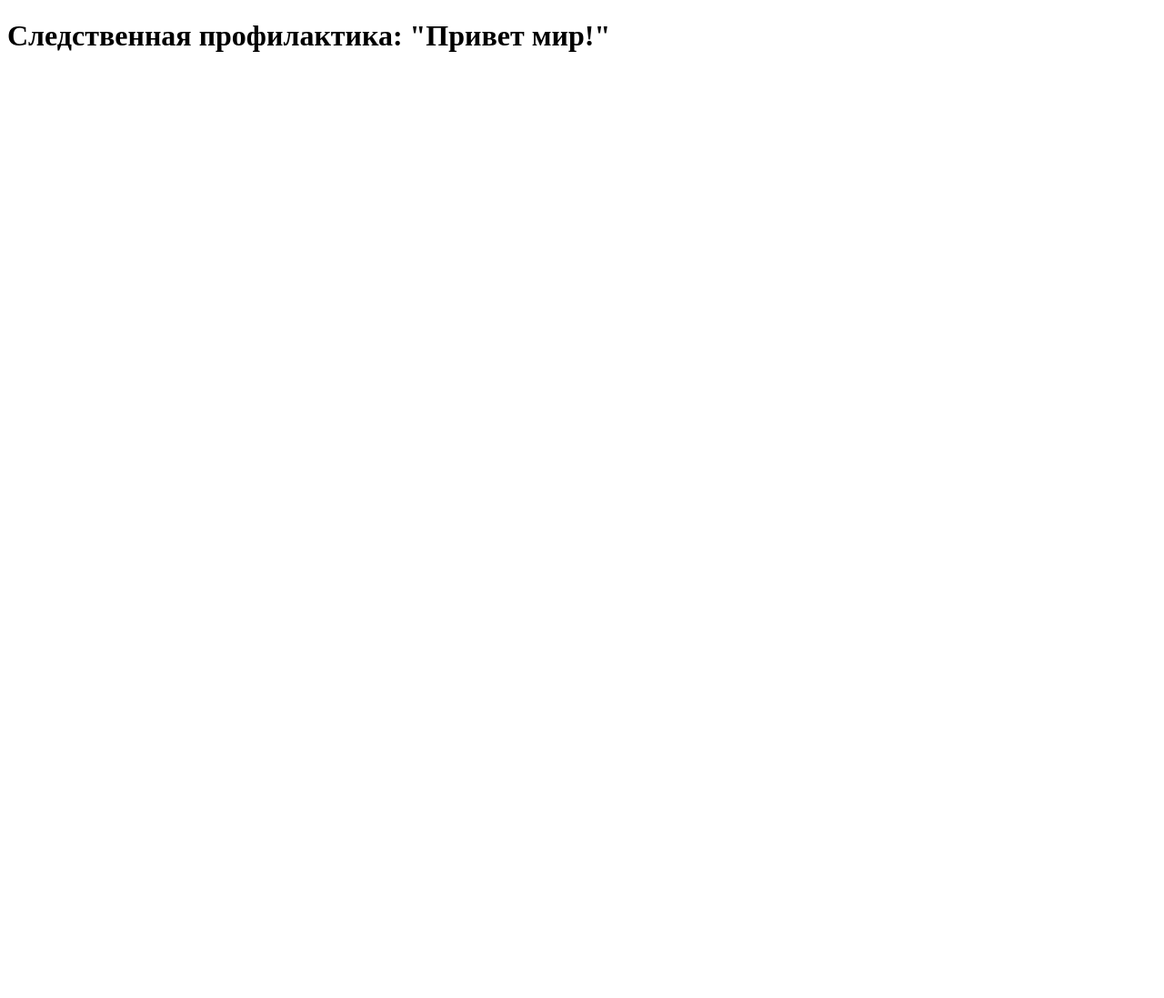
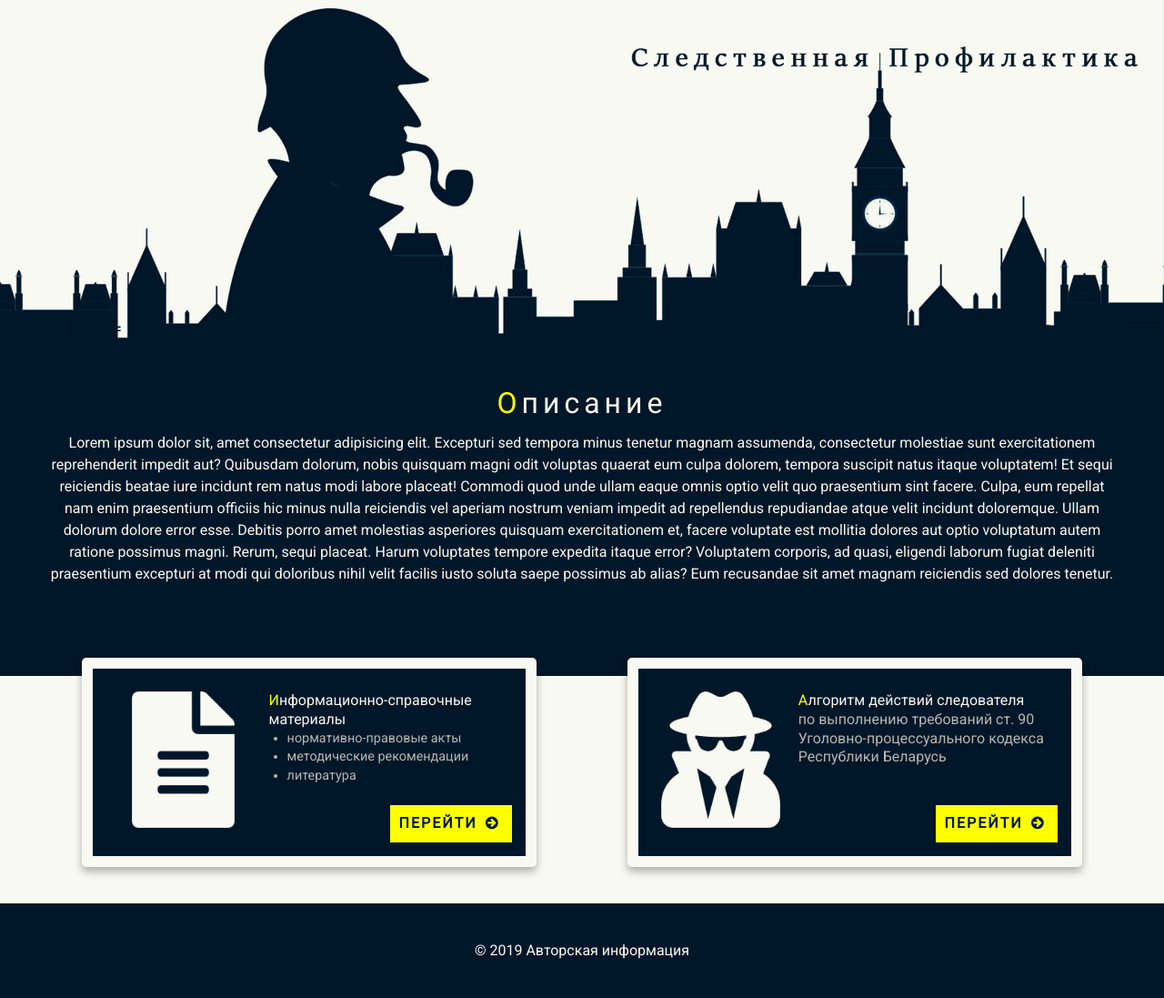
Before and after one commit to prophylactica/prophylactica.github.io, a website: page index.html in a window 1280 px wide. Shown: the whole page at 91% size. Before the commit the page ends 800 px from the top, so only its background shows below. Drawn offline with Linux system fonts and the light colour scheme.

Commit message:
add welcome page

```diff
--- /dev/null
+++ b/css/fontello.css
@@ -0,0 +1,61 @@
+@font-face {
+  font-family: 'fontello';
+  src: url('../font/fontello.eot?97813980');
+  src: url('../font/fontello.eot?97813980#iefix') format('embedded-opentype'),
+       url('../font/fontello.woff2?97813980') format('woff2'),
+       url('../font/fontello.woff?97813980') format('woff'),
+       url('../font/fontello.ttf?97813980') format('truetype'),
+       url('../font/fontello.svg?97813980#fontello') format('svg');
+  font-weight: normal;
+  font-style: normal;
+}
+/* Chrome hack: SVG is rendered more smooth in Windozze. 100% magic, uncomment if you need it. */
+/* Note, that will break hinting! In other OS-es font will be not as sharp as it could be */
+/*
+@media screen and (-webkit-min-device-pixel-ratio:0) {
+  @font-face {
+    font-family: 'fontello';
+    src: url('../font/fontello.svg?97813980#fontello') format('svg');
+  }
+}
+*/
+
+ [class^="icon-"]:before, [class*=" icon-"]:before {
+  font-family: "fontello";
+  font-style: normal;
+  font-weight: normal;
+  speak: none;
+
+  display: inline-block;
+  text-decoration: inherit;
+  width: 1em;
+  margin-right: .2em;
+  text-align: center;
+  /* opacity: .8; */
+
+  /* For safety - reset parent styles, that can break glyph codes*/
+  font-variant: normal;
+  text-transform: none;
+
+  /* fix buttons height, for twitter bootstrap */
+  line-height: 1em;
+
+  /* Animation center compensation - margins should be symmetric */
+  /* remove if not needed */
+  margin-left: .2em;
+
+  /* you can be more comfortable with increased icons size */
+  /* font-size: 120%; */
+
+  /* Font smoothing. That was taken from TWBS */
+  -webkit-font-smoothing: antialiased;
+  -moz-osx-font-smoothing: grayscale;
+
+  /* Uncomment for 3D effect */
+  /* text-shadow: 1px 1px 1px rgba(127, 127, 127, 0.3); */
+}
+
+.icon-eye:before { content: '\e800'; } /* '' */
+.icon-download:before { content: '\e801'; } /* '' */
+.icon-left-circled:before { content: '\f0a8'; } /* '' */
+.icon-right-circled:before { content: '\f0a9'; } /* '' */
--- /dev/null
+++ b/css/main.css
@@ -0,0 +1,149 @@
+html, body, div, span, applet, object, iframe,
+h1, h2, h3, h4, h5, h6, p, blockquote, pre,
+a, abbr, acronym, address, big, cite, code,
+del, dfn, em, img, ins, kbd, q, s, samp,
+small, strike, strong, sub, sup, tt, var,
+b, u, i, center,
+dl, dt, dd, ol, ul, li,
+fieldset, form, label, legend,
+table, caption, tbody, tfoot, thead, tr, th, td,
+article, aside, canvas, details, embed,
+figure, figcaption, footer, header, hgroup,
+menu, nav, output, ruby, section, summary,
+time, mark, audio, video {
+	margin: 0;
+	padding: 0;
+	border: 0;
+	font-size: 100%;
+	font: inherit;
+	vertical-align: baseline;
+}
+article, aside, details, figcaption, figure,
+footer, header, hgroup, menu, nav, section {
+	display: block;
+}
+ol, ul {
+	list-style: none;
+}
+/* reset over */
+* {
+    box-sizing: border-box;
+}
+.content {
+    margin: 0 auto;
+    max-width: 1200px;
+}
+a {
+    text-decoration: none;
+}
+body {
+    font-family: 'Roboto', sans-serif;
+    background-color: #001729;
+    color: #F8F9F2;
+    line-height: 150%;
+}
+h1 {
+    position: absolute;
+    visibility: hidden;
+}
+header {
+    width: 100%;
+}
+header img {
+    width: 100%;
+}
+
+footer {
+    text-align: center;
+    padding: 20px;
+}
+
+.description h2 {
+    letter-spacing: 5px;
+    text-align: center;
+    font-size: 2em;
+    margin-top: 50px;
+    margin-bottom: 20px;
+}
+
+.description p {
+    text-align: center;
+    padding-right: 10px;
+    padding-left: 10px;
+}
+
+h2::first-letter,
+h3::first-letter {
+    color: yellow;
+}
+main {
+    margin-top: 100px;
+    background-color: #F8F9F2;
+}
+main > div {
+    display: flex;
+    flex-wrap: wrap;
+    justify-content: space-around;
+    transform: translateY(-30px);
+}
+
+.card {
+    background-color: #001729;
+    width: 500px;
+    display: flex;
+    border: #F8F9F2 solid 12px;
+    box-shadow: 0 5px 10px rgba(0,0,0,.3);
+    border-radius: 5px;
+    padding: 15px;
+    line-height: 130%;
+    margin: 10px;
+}
+.card .img {
+    text-align: center;
+    padding: 10px;
+    width: 200px;
+}
+.card .img img {
+    width: auto;
+    height: 150px;
+}
+.card .text {
+    padding: 10px;
+    position: relative;
+}
+.card ul {
+    list-style: disc;
+    color: #B5B6B1;
+    padding-left: 20px;
+    font-size: .9em;
+}
+.card p {
+    color: #B5B6B1;
+}
+.card .button i {
+    transition: 0.2s;
+    display: inline-block;
+}
+.card .button:hover {
+    transform: translateX(10px);
+    border-bottom-right-radius: 20px;
+    border-top-right-radius: 20px;
+}
+.card .button:hover i{
+    transform: scale(2);
+}
+.card .button {
+    transition: 0.2s;
+    background-color: yellow;
+    color: #001729;
+    position: absolute;
+    right: 0;
+    bottom: 0;
+    padding: 10px;
+    text-transform: uppercase;
+    letter-spacing: 2px;
+    font-weight: bold;
+}
+footer {
+    padding: 40px;
+}
--- a/index.html
+++ b/index.html
@@ -5,8 +5,63 @@
     <meta name="viewport" content="width=device-width, initial-scale=1.0">
     <meta http-equiv="X-UA-Compatible" content="ie=edge">
     <title>Следственная профилактика</title>
+    <link href="https://fonts.googleapis.com/css?family=Roboto" rel="stylesheet">
+    <link rel="stylesheet" href="css/fontello.css">
+    <link rel="stylesheet" href="css/main.css">
 </head>
 <body>
-    <h1>Cледственная профилактика: "Привет мир!"</h1>
+    <header>
+        <h1>Cледственная профилактика</h1>
+        <img src="img/header.png" alt="Cледственная профилактика: логотип">
+    </header>
+
+    <div class="description content">
+        <h2>Описание</h2>
+        <p>Lorem ipsum dolor sit, amet consectetur adipisicing elit. Excepturi sed tempora minus tenetur magnam assumenda, consectetur molestiae sunt exercitationem reprehenderit impedit aut? Quibusdam dolorum, nobis quisquam magni odit voluptas quaerat eum culpa dolorem, tempora suscipit natus itaque voluptatem! Et sequi reiciendis beatae iure incidunt rem natus modi labore placeat! Commodi quod unde ullam eaque omnis optio velit quo praesentium sint facere. Culpa, eum repellat nam enim praesentium officiis hic minus nulla reiciendis vel aperiam nostrum veniam impedit ad repellendus repudiandae atque velit incidunt doloremque. Ullam dolorum dolore error esse. Debitis porro amet molestias asperiores quisquam exercitationem et, facere voluptate est mollitia dolores aut optio voluptatum autem ratione possimus magni. Rerum, sequi placeat. Harum voluptates tempore expedita itaque error? Voluptatem corporis, ad quasi, eligendi laborum fugiat deleniti praesentium excepturi at modi qui doloribus nihil velit facilis iusto soluta saepe possimus ab alias? Eum recusandae sit amet magnam reiciendis sed dolores tenetur.</p>
+    </div>
+
+    <main>
+        <div class="content">
+            <div class="card">
+            <div class="img">
+                    <img src="img/file-alt-solid.png" alt="Логотип вкладки">
+            </div>
+                <div class="text">
+                    <h3>Информационно-справочные материалы</h3>
+                    <div class="desc">
+                        <ul>
+                            <li>нормативно-правовые акты</li>
+                            <li>методические рекомендации</li>
+                            <li>литература</li>
+                        </ul>
+                    </div>
+                    <a class="button" href="">
+                        Перейти
+                        <i class="demo-icon icon-right-circled"></i>
+                    </a>
+                </div>
+            </div>
+
+            <div class="card">
+                <div class="img">
+                        <img src="img/user-secret-solid.png" alt="Логотип вкладки">
+                </div>
+                    <div class="text">
+                        <h3>Алгоритм действий следователя</h3>
+                    <div class="desc">
+                        <p>по выполнению требований ст. 90 Уголовно-процессуального кодекса Республики Беларусь</p>
+                    </div>
+                    <a class="button" href="">
+                        Перейти
+                        <i class="demo-icon icon-right-circled"></i>
+                    </a>
+                </div>
+            </div>
+        </div>
+    </main>
+
+    <footer>
+        © 2019 Авторская информация
+    </footer>
 </body>
 </html>
```
Also changed, not shown: package.json (added, +24 -0 lines), font/fontello.ttf (added), font/fontello.woff (added), font/fontello.woff2 (added), img/file-alt-solid.png (added), img/header.png (added), img/user-secret-solid.png (added), 3 other files.
